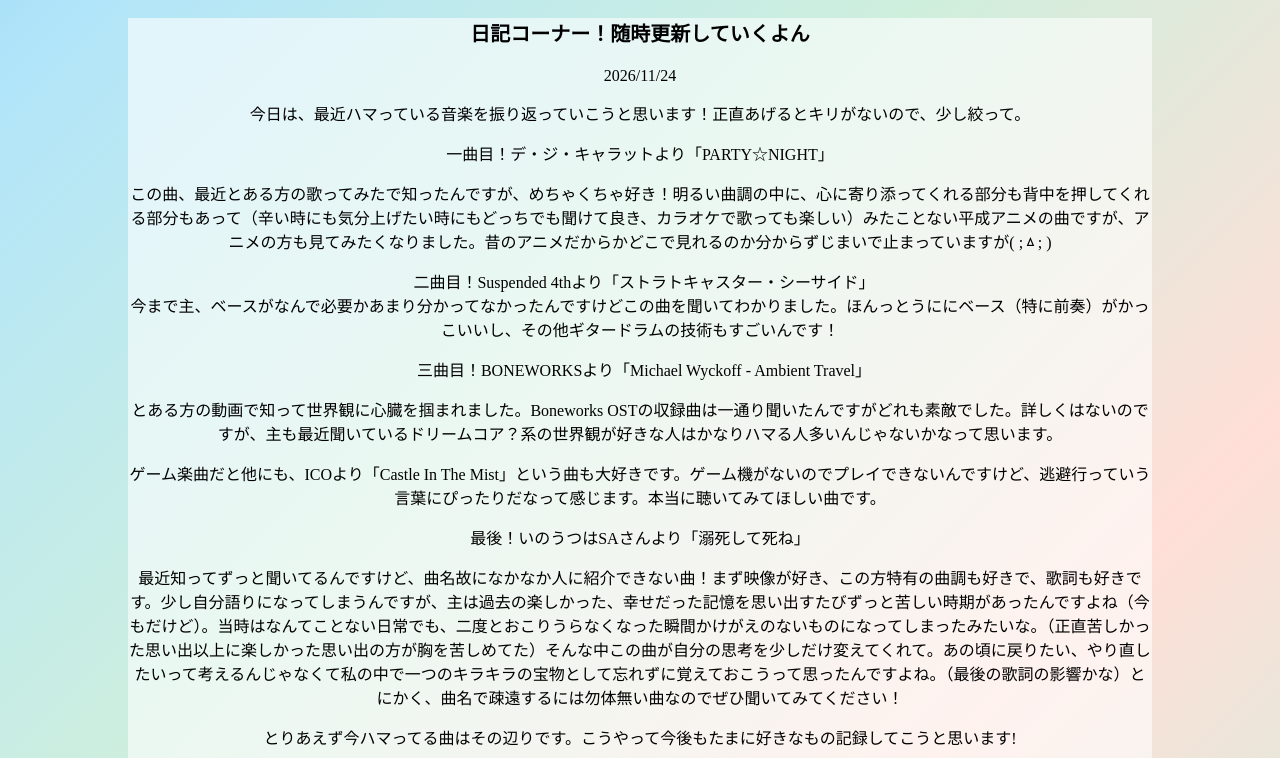
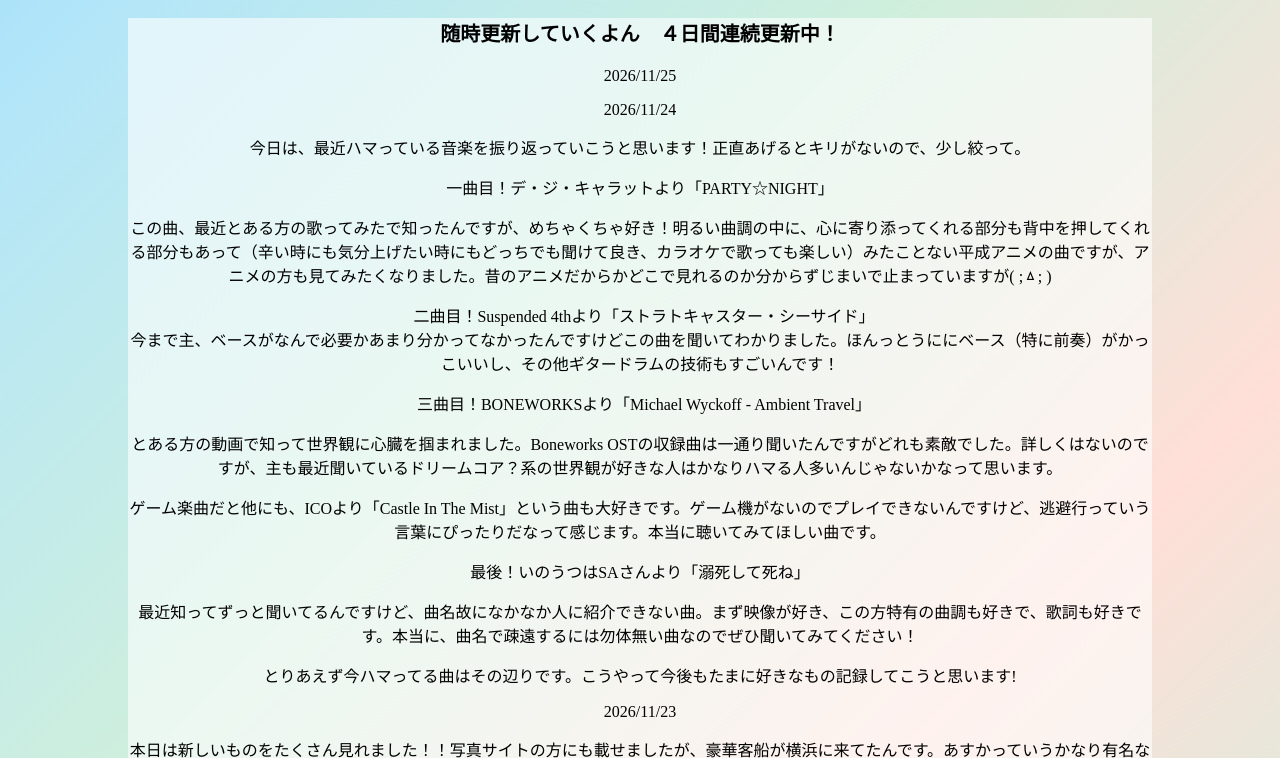
Before and after one commit to st-dangomushi/my-photo-site, a plain HTML site: page diary.html in a window 1280 px wide. Shown: the part 626-1384 px from the top of the page. Drawn offline with Linux system fonts and the light colour scheme.

Commit message:
Revise diary with new entries and music insights
Updated diary entries with new music recommendations and reflections.

```diff
--- a/diary.html
+++ b/diary.html
@@ -25,7 +25,8 @@
  </div>
 
 <div id="main">
-<h3>日記コーナー！随時更新していくよん</h3>
+<h3>随時更新していくよん　４日間連続更新中！</h3>
+<p>2026/11/25</p>
 <p>2026/11/24</p>
 今日は、最近ハマっている音楽を振り返っていこうと思います！正直あげるとキリがないので、少し絞って。
 <p>一曲目！デ・ジ・キャラットより「PARTY☆NIGHT」</p>
@@ -36,7 +37,7 @@
 <p>とある方の動画で知って世界観に心臓を掴まれました。Boneworks OSTの収録曲は一通り聞いたんですがどれも素敵でした。詳しくはないのですが、主も最近聞いているドリームコア？系の世界観が好きな人はかなりハマる人多いんじゃないかなって思います。</p>
 <p>ゲーム楽曲だと他にも、ICOより「Castle In The Mist」という曲も大好きです。ゲーム機がないのでプレイできないんですけど、逃避行っていう言葉にぴったりだなって感じます。本当に聴いてみてほしい曲です。</P>
 <p>最後！いのうつはSAさんより「溺死して死ね」</P>
-<p>最近知ってずっと聞いてるんですけど、曲名故になかなか人に紹介できない曲！まず映像が好き、この方特有の曲調も好きで、歌詞も好きです。少し自分語りになってしまうんですが、主は過去の楽しかった、幸せだった記憶を思い出すたびずっと苦しい時期があったんですよね（今もだけど）。当時はなんてことない日常でも、二度とおこりうらなくなった瞬間かけがえのないものになってしまったみたいな。（正直苦しかった思い出以上に楽しかった思い出の方が胸を苦しめてた）そんな中この曲が自分の思考を少しだけ変えてくれて。あの頃に戻りたい、やり直したいって考えるんじゃなくて私の中で一つのキラキラの宝物として忘れずに覚えておこうって思ったんですよね。（最後の歌詞の影響かな）とにかく、曲名で疎遠するには勿体無い曲なのでぜひ聞いてみてください！</P>
+<p>最近知ってずっと聞いてるんですけど、曲名故になかなか人に紹介できない曲。まず映像が好き、この方特有の曲調も好きで、歌詞も好きです。本当に、曲名で疎遠するには勿体無い曲なのでぜひ聞いてみてください！</P>
 <p>とりあえず今ハマってる曲はその辺りです。こうやって今後もたまに好きなもの記録してこうと思います!</P>
 
 <p>2026/11/23</p>
```
